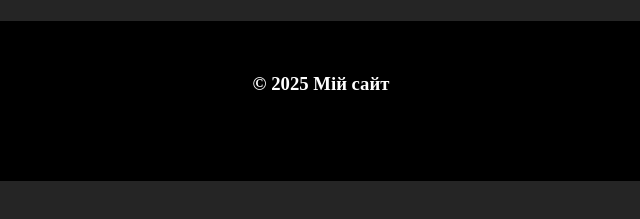
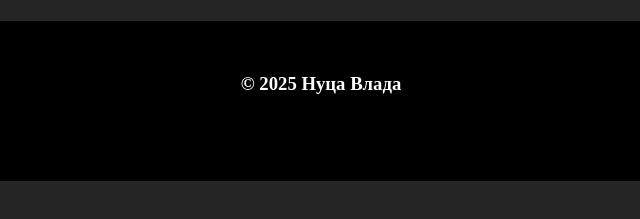
Before and after one commit to vladaa20/221, a plain HTML site: page index.html in a window 1280 px wide. Shown: the part 2230-2449 px from the top of the page, 319-959 px from the left. Drawn offline with Linux system fonts and the light colour scheme.

Commit message:
Add files via upload

```diff
--- a/index.html
+++ b/index.html
@@ -54,7 +54,7 @@
      <h2><a href="https://www.instagram.com/vlx.iis?igsh=MXIycDkxbGpqZGJ3NA%3D%3D&utm_source=qr" target="_blank">Instagram</a></h2>
 
 <footer>
-    <p><h3>© 2025 Мій сайт</h3></p>
+    <p><h3>© 2025 Нуца Влада</h3></p>
 </footer>
 
 </body>
```
